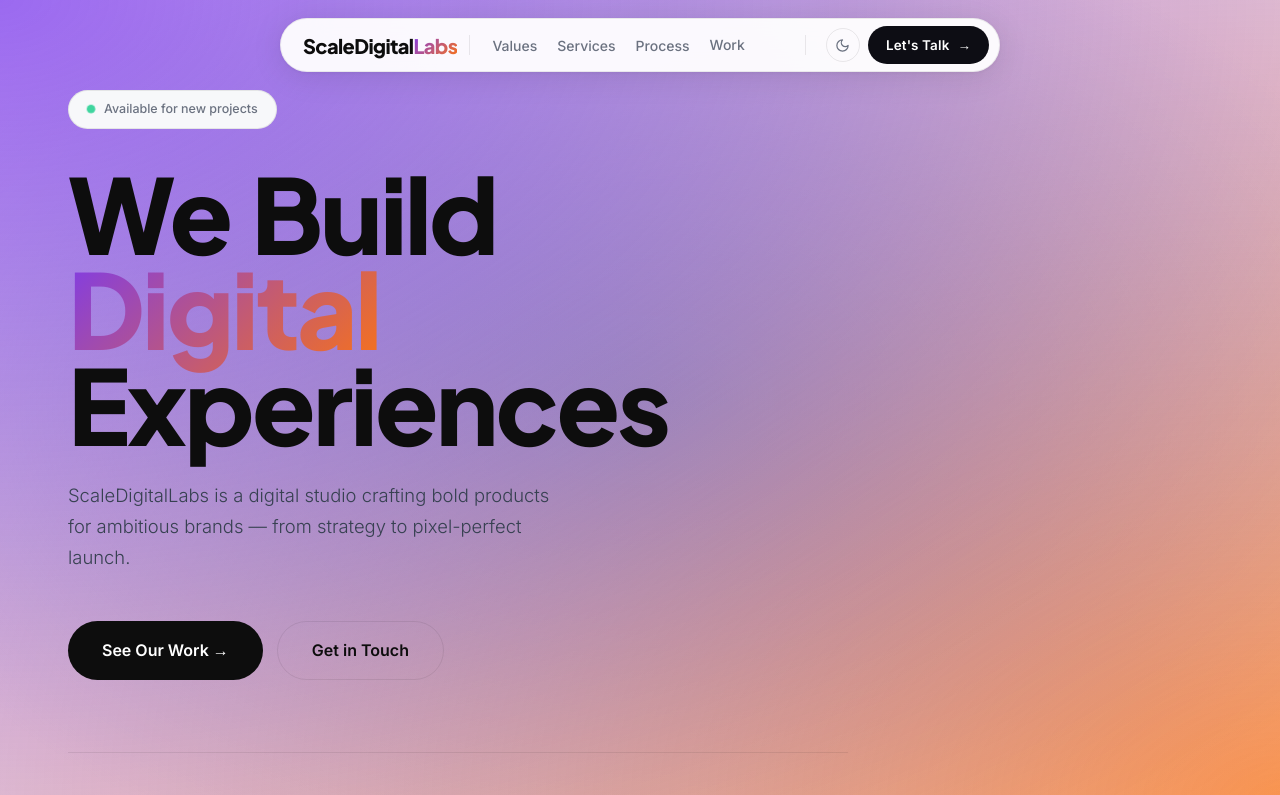
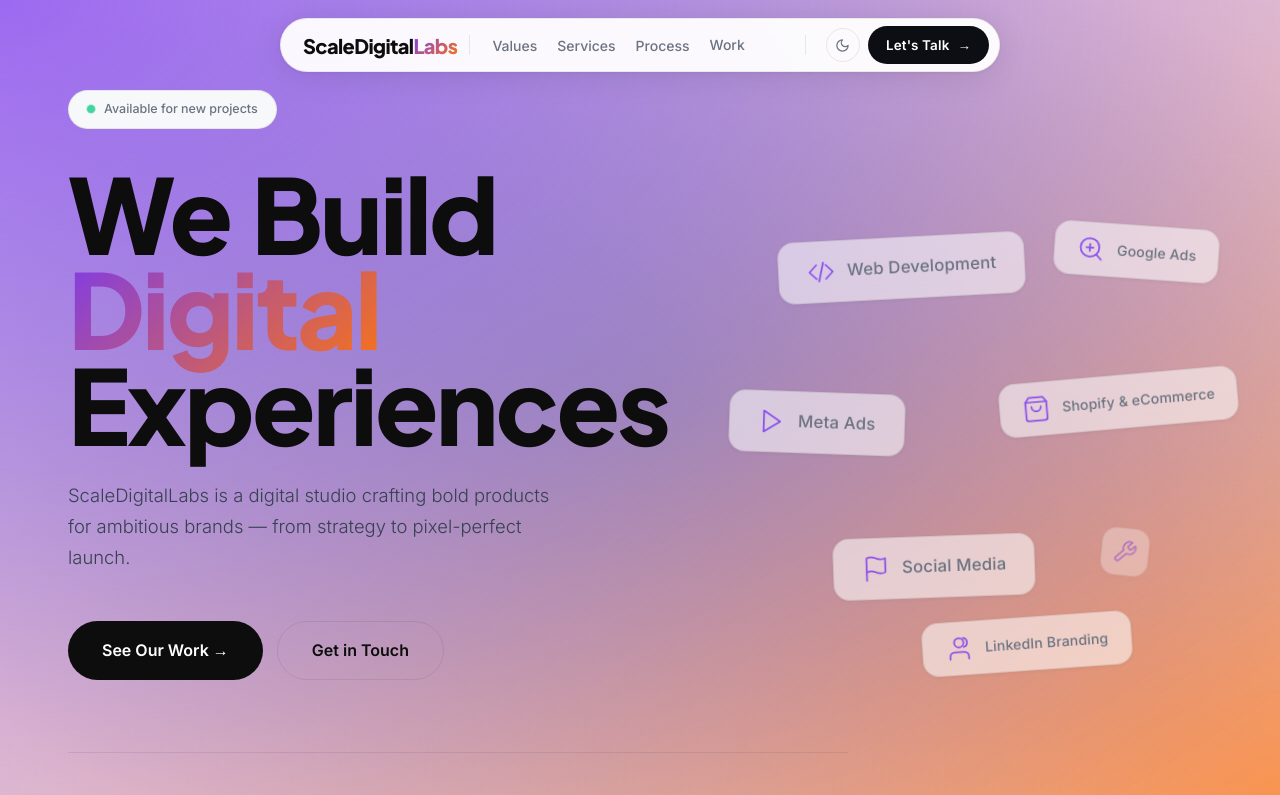
Before and after one commit to webdevusman4/Scale-Digital-Labs, a React (Vite) app: page / in a window 1280 px wide. Shown: the top 795 px of the page. Built offline with nearby package versions, Linux system fonts and the light colour scheme.

Commit message:
hero right side added

```diff
--- a/src/app/components/HeroSection.tsx
+++ b/src/app/components/HeroSection.tsx
@@ -1,6 +1,7 @@
 import { motion, type Variants } from "motion/react";
 import { Link } from "react-router";
 import { useCountUp } from "../hooks/useCountUp";
+import ServiceIconCluster from "./ServiceIconCluster";
 
 /* ── Premium easing ─────────────────────────────────────────── */
 const premiumEase: [number, number, number, number] = [0.16, 1, 0.3, 1];
@@ -129,6 +130,9 @@
             <Stat end={98} suffix="%" label="Client Satisfaction" />
           </motion.div>
         </div>
+
+          {/* Desktop-only floating service icons — right half of hero */}
+          <ServiceIconCluster />
       </div>
     </section>
   );
--- /dev/null
+++ b/src/app/components/ServiceIconCluster.tsx
@@ -0,0 +1,173 @@
+import { useMediaQuery } from "../hooks/useMediaQuery";
+
+/* ── Inline SVG Icons (outline, 1.5px stroke, round caps) ───── */
+
+const IconWebDev = () => (
+  <svg width="28" height="28" viewBox="0 0 24 24" fill="none" stroke="currentColor" strokeWidth="1.5" strokeLinecap="round" strokeLinejoin="round">
+    <polyline points="16 18 22 12 16 6" />
+    <polyline points="8 6 2 12 8 18" />
+    <line x1="14" y1="4" x2="10" y2="20" />
+  </svg>
+);
+
+const IconMaintenance = () => (
+  <svg width="28" height="28" viewBox="0 0 24 24" fill="none" stroke="currentColor" strokeWidth="1.5" strokeLinecap="round" strokeLinejoin="round">
+    <path d="M14.7 6.3a1 1 0 0 0 0 1.4l1.6 1.6a1 1 0 0 0 1.4 0l3.77-3.77a6 6 0 0 1-7.94 7.94l-6.91 6.91a2.12 2.12 0 0 1-3-3l6.91-6.91a6 6 0 0 1 7.94-7.94l-3.76 3.76z" />
+  </svg>
+);
+
+const IconMetaAds = () => (
+  <svg width="28" height="28" viewBox="0 0 24 24" fill="none" stroke="currentColor" strokeWidth="1.5" strokeLinecap="round" strokeLinejoin="round">
+    <polygon points="5 3 19 12 5 21 5 3" />
+  </svg>
+);
+
+const IconGoogleAds = () => (
+  <svg width="28" height="28" viewBox="0 0 24 24" fill="none" stroke="currentColor" strokeWidth="1.5" strokeLinecap="round" strokeLinejoin="round">
+    <circle cx="11" cy="11" r="8" />
+    <line x1="21" y1="21" x2="16.65" y2="16.65" />
+    <line x1="8" y1="11" x2="14" y2="11" />
+    <line x1="11" y1="8" x2="11" y2="14" />
+  </svg>
+);
+
+const IconShopify = () => (
+  <svg width="28" height="28" viewBox="0 0 24 24" fill="none" stroke="currentColor" strokeWidth="1.5" strokeLinecap="round" strokeLinejoin="round">
+    <path d="M6 2L3 6v14a2 2 0 0 0 2 2h14a2 2 0 0 0 2-2V6l-3-4z" />
+    <line x1="3" y1="6" x2="21" y2="6" />
+    <path d="M16 10a4 4 0 0 1-8 0" />
+  </svg>
+);
+
+const IconSocialMedia = () => (
+  <svg width="28" height="28" viewBox="0 0 24 24" fill="none" stroke="currentColor" strokeWidth="1.5" strokeLinecap="round" strokeLinejoin="round">
+    <path d="M4 15s1-1 4-1 5 2 8 2 4-1 4-1V3s-1 1-4 1-5-2-8-2-4 1-4 1z" />
+    <line x1="4" y1="22" x2="4" y2="15" />
+  </svg>
+);
+
+const IconLinkedIn = () => (
+  <svg width="28" height="28" viewBox="0 0 24 24" fill="none" stroke="currentColor" strokeWidth="1.5" strokeLinecap="round" strokeLinejoin="round">
+    <path d="M20 21v-2a4 4 0 0 0-4-4H8a4 4 0 0 0-4 4v2" />
+    <circle cx="12" cy="7" r="4" />
+    <path d="M16 3.13a4 4 0 0 1 0 7.75" />
+  </svg>
+);
+
+/* ── Card data ──────────────────────────────────────────────── */
+
+interface ServiceCard {
+  label: string;
+  Icon: React.FC;
+  tier: "lg" | "md" | "sm";
+  top: string;
+  left: string;
+  rotate: string;
+  duration: string;
+  delay: string;
+}
+
+const CARDS: ServiceCard[] = [
+  {
+    label: "Web Development",
+    Icon: IconWebDev,
+    tier: "lg",
+    top: "6%",
+    left: "12%",
+    rotate: "-3deg",
+    duration: "7.2s",
+    delay: "0s",
+  },
+  {
+    label: "Google Ads",
+    Icon: IconGoogleAds,
+    tier: "md",
+    top: "4%",
+    left: "62%",
+    rotate: "4deg",
+    duration: "8.5s",
+    delay: "1.2s",
+  },
+  {
+    label: "Meta Ads",
+    Icon: IconMetaAds,
+    tier: "lg",
+    top: "33%",
+    left: "3%",
+    rotate: "2deg",
+    duration: "6.8s",
+    delay: "0.6s",
+  },
+  {
+    label: "Shopify & eCommerce",
+    Icon: IconShopify,
+    tier: "md",
+    top: "30%",
+    left: "52%",
+    rotate: "-5deg",
+    duration: "9.1s",
+    delay: "2.1s",
+  },
+  {
+    label: "Social Media",
+    Icon: IconSocialMedia,
+    tier: "lg",
+    top: "58%",
+    left: "22%",
+    rotate: "-2deg",
+    duration: "7.8s",
+    delay: "3.4s",
+  },
+  {
+    label: "Maintenance",
+    Icon: IconMaintenance,
+    tier: "sm",
+    top: "56%",
+    left: "70%",
+    rotate: "6deg",
+    duration: "8.2s",
+    delay: "1.8s",
+  },
+  {
+    label: "LinkedIn Branding",
+    Icon: IconLinkedIn,
+    tier: "md",
+    top: "72%",
+    left: "38%",
+    rotate: "-4deg",
+    duration: "6.5s",
+    delay: "4.2s",
+  },
+];
+
+/* ── Component ──────────────────────────────────────────────── */
+
+export default function ServiceIconCluster() {
+  const isDesktop = useMediaQuery("(min-width: 1025px)");
+
+  /* Don't render any DOM on non-desktop viewports */
+  if (!isDesktop) return null;
+
+  return (
+    <div className="service-cluster" aria-hidden="true">
+      {CARDS.map((card) => (
+        <div
+          key={card.label}
+          className={`service-cluster__card service-cluster__card--${card.tier}`}
+          style={{
+            top: card.top,
+            left: card.left,
+            "--sc-rotate": card.rotate,
+            "--sc-duration": card.duration,
+            "--sc-delay": card.delay,
+          } as React.CSSProperties}
+        >
+          <card.Icon />
+          {card.tier !== "sm" && (
+            <span className="service-cluster__label">{card.label}</span>
+          )}
+        </div>
+      ))}
+    </div>
+  );
+}
--- /dev/null
+++ b/src/app/hooks/useMediaQuery.ts
@@ -0,0 +1,23 @@
+import { useState, useEffect } from "react";
+
+/**
+ * Reactive media-query hook.
+ * Returns `true` when the viewport matches the given CSS media query string.
+ * SSR-safe: defaults to `false` when `window` is unavailable.
+ */
+export function useMediaQuery(query: string): boolean {
+  const [matches, setMatches] = useState<boolean>(() => {
+    if (typeof window === "undefined") return false;
+    return window.matchMedia(query).matches;
+  });
+
+  useEffect(() => {
+    const mql = window.matchMedia(query);
+    const handler = (e: MediaQueryListEvent) => setMatches(e.matches);
+    setMatches(mql.matches);
+    mql.addEventListener("change", handler);
+    return () => mql.removeEventListener("change", handler);
+  }, [query]);
+
+  return matches;
+}
--- a/src/styles/global.css
+++ b/src/styles/global.css
@@ -58,6 +58,7 @@
   box-sizing: border-box;
   margin: 0;
   padding: 0;
+  cursor: none !important;
 }
 
 html {
@@ -80,6 +81,7 @@
 }
 
 @media (hover: none) {
+  *, *::before, *::after { cursor: auto !important; }
   body { cursor: auto; }
 }
 
@@ -440,7 +442,9 @@
   display: flex;
   align-items: center;
   padding-top: var(--nav-h);
-}
+  position: relative;
+}
+.hero > .container { position: relative; }
 .hero__content { max-width: 780px; }
 .hero__badge {
   display: inline-flex;
@@ -505,6 +509,110 @@
   font-size: 0.78rem;
   color: var(--fg-muted);
   margin-top: 5px;
+}
+
+/* ── 11b. SERVICE ICON CLUSTER (hero right, desktop only) ──── */
+.service-cluster {
+  display: none;
+  position: absolute;
+  top: 50%;
+  right: -2%;
+  transform: translateY(-50%);
+  width: 46%;
+  height: 72%;
+  pointer-events: none;
+  z-index: 1;
+}
+@media (min-width: 1025px) {
+  .service-cluster { display: block; }
+}
+
+/* ── Card base ── */
+.service-cluster__card {
+  position: absolute;
+  display: inline-flex;
+  align-items: center;
+  gap: 12px;
+  padding: 14px 24px;
+  border-radius: var(--r);
+  background: rgba(255, 255, 255, 0.55);
+  border: 1px solid rgba(0, 0, 0, 0.08);
+  backdrop-filter: blur(14px);
+  -webkit-backdrop-filter: blur(14px);
+  box-shadow: var(--shadow-xs);
+  font-family: var(--font-body);
+  font-size: 0.95rem;
+  font-weight: 500;
+  color: var(--fg-muted);
+  white-space: nowrap;
+  pointer-events: auto;
+  cursor: default;
+  transform: rotate(var(--sc-rotate, 0deg));
+  animation: serviceFloat var(--sc-duration, 7s) ease-in-out infinite;
+  animation-delay: var(--sc-delay, 0s);
+  transition: transform 0.18s ease, box-shadow 0.18s ease, opacity 0.18s ease, filter 0.18s ease;
+  will-change: transform;
+}
+.service-cluster__card svg {
+  flex-shrink: 0;
+  color: var(--accent);
+  opacity: 0.85;
+}
+.service-cluster__label {
+  letter-spacing: 0.01em;
+}
+
+/* ── Size tiers ── */
+.service-cluster__card--lg {
+  padding: 16px 28px;
+  font-size: 1.05rem;
+}
+.service-cluster__card--md {
+  padding: 12px 22px;
+  font-size: 0.88rem;
+}
+.service-cluster__card--sm {
+  padding: 12px;
+  opacity: 0.55;
+  filter: blur(0.4px);
+  transform: rotate(var(--sc-rotate, 0deg)) scale(0.88);
+}
+
+/* ── Dark theme ── */
+[data-theme="dark"] .service-cluster__card {
+  background: rgba(17, 24, 39, 0.55);
+  border-color: rgba(255, 255, 255, 0.07);
+  box-shadow: var(--shadow-xs), 0 0 0 0 transparent;
+}
+
+/* ── Hover ── */
+.service-cluster__card:hover {
+  transform: rotate(var(--sc-rotate, 0deg)) translateY(-5px) scale(1.06);
+  opacity: 1 !important;
+  filter: blur(0px) !important;
+  box-shadow: 0 8px 28px rgba(124, 58, 237, 0.22);
+  z-index: 10;
+}
+[data-theme="dark"] .service-cluster__card:hover {
+  box-shadow: 0 8px 28px rgba(124, 58, 237, 0.3), 0 0 16px rgba(124, 58, 237, 0.15);
+  border-color: rgba(124, 58, 237, 0.25);
+}
+
+/* ── Float keyframe ── */
+@keyframes serviceFloat {
+  0%, 100% {
+    translate: 0 0;
+  }
+  50% {
+    translate: 0 -12px;
+  }
+}
+
+/* ── Reduced motion ── */
+@media (prefers-reduced-motion: reduce) {
+  .service-cluster__card {
+    animation: none !important;
+  }
 }
 
 /* ── 12. SECTION HEADER ─────────────────────────────────────── */
```
Also changed, not shown: src/app/components/ProcessSection.tsx (+29 -7 lines).
